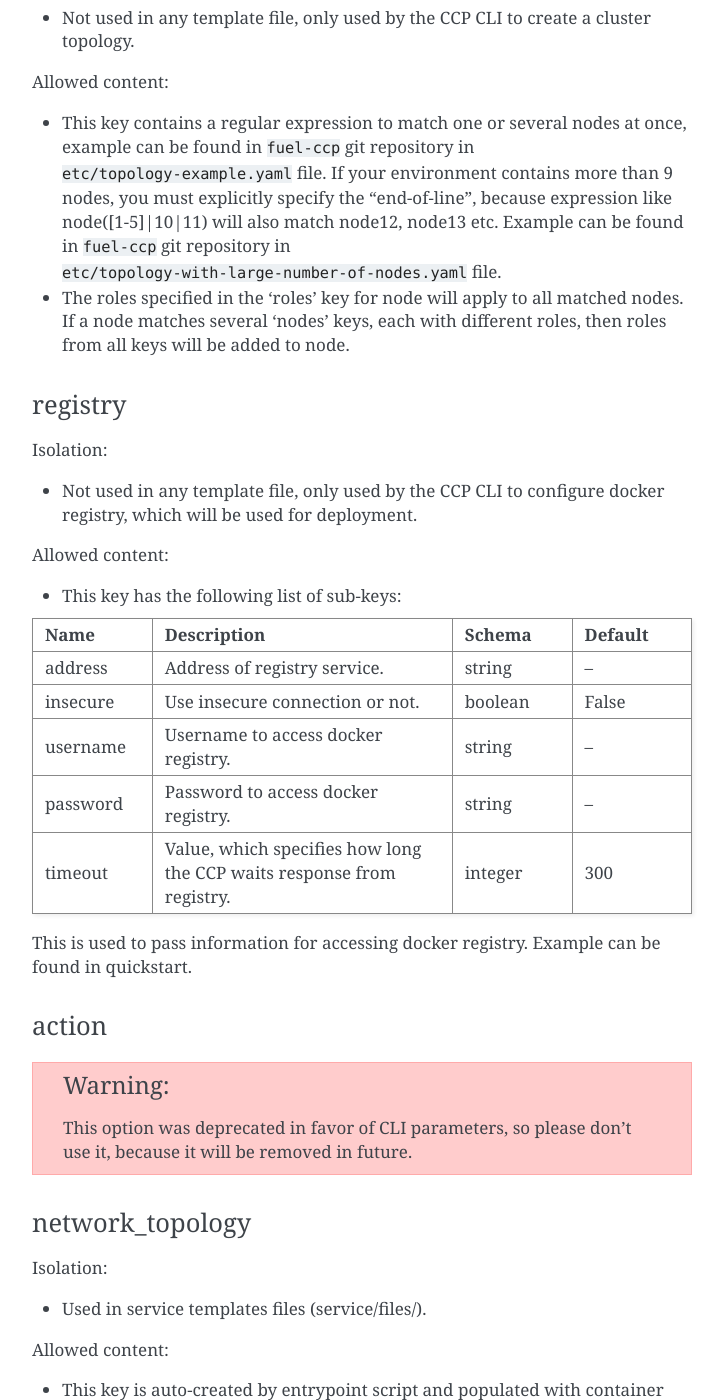
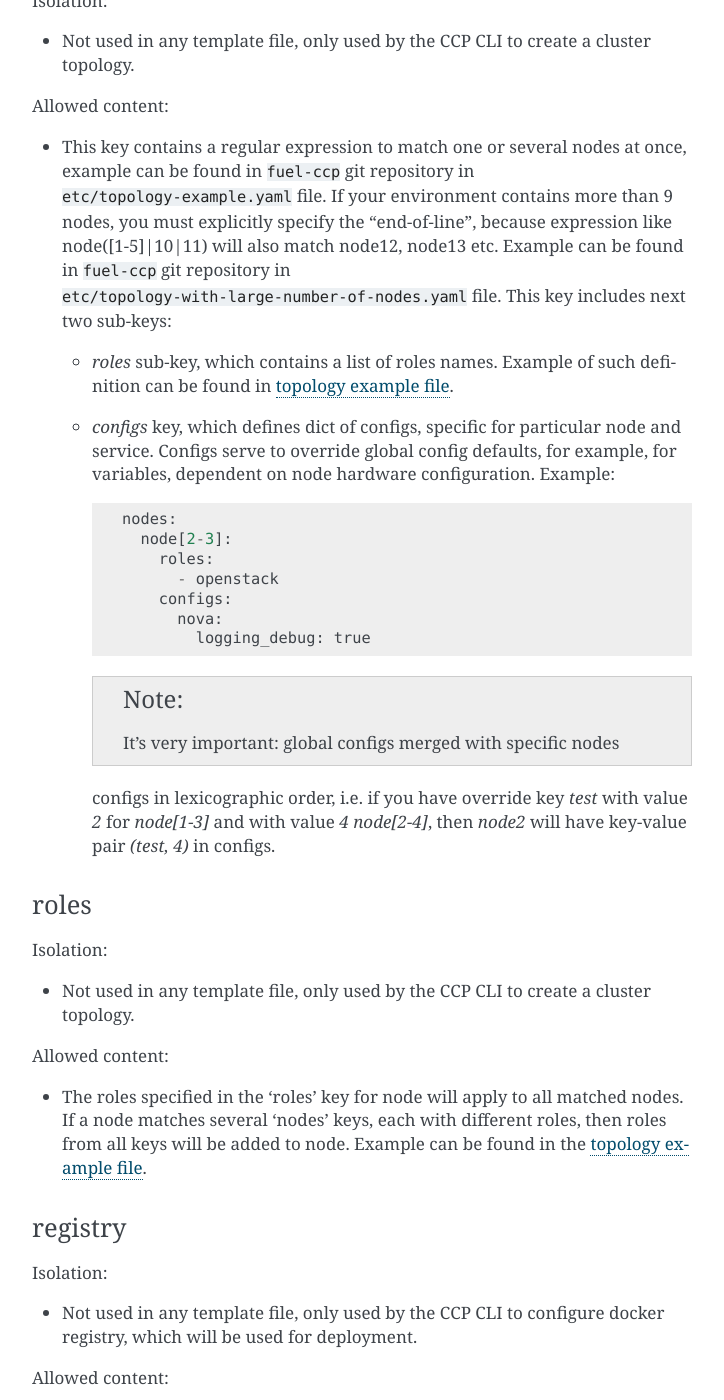
Before and after one commit to openstack-archive/fuel-ccp, a Sphinx documentation site: the page built from doc/source/config/types.rst, in a window 1280 px wide and 1400 px high, scrolled down 8421 px. Shown: the whole window, without its empty margins (388-1112 px from the left). Built offline with Sphinx 7.4.7, drawn with Linux system fonts in a browser that asks for light colours; some of the changed text lies outside the part shown.

Commit message:
Add documentation for nodes configs
Added new sub-key definition to documentation. Refactor nodes
and roles key types description in docs.

Change-Id: Ie8f15044e05c67e1ed1a8919e07ded3518e6b24c
Depends-on: I379f4840e6093b7910b5d7dd612de62b1fe0ac2e
Related-bug: #1653077

```diff
--- a/doc/source/config/types.rst
+++ b/doc/source/config/types.rst
@@ -44,7 +44,8 @@
 - :ref:`configs`
 - :ref:`files`
 - :ref:`kubernetes`
-- :ref:`nodes_roles`
+- :ref:`nodes`
+- :ref:`roles`
 - :ref:`replicas`
 
 Other specific variables
@@ -483,15 +484,54 @@
 
 - This key contains a regular expression to match one or several nodes at once,
   example can be found in ``fuel-ccp`` git repository in
-  ``etc/topology-example.yaml`` file.
-  If your environment contains more than 9 nodes, you must explicitly specify
-  the "end-of-line", because expression like node([1-5]|10|11) will also match
-  node12, node13 etc. Example can be found in ``fuel-ccp`` git repository in
-  ``etc/topology-with-large-number-of-nodes.yaml`` file.
+  ``etc/topology-example.yaml`` file. If your environment contains more than 9
+  nodes, you must explicitly specify the "end-of-line", because expression like
+  node([1-5]|10|11) will also match node12, node13 etc. Example can be found in
+  ``fuel-ccp`` git repository in
+  ``etc/topology-with-large-number-of-nodes.yaml`` file. This key includes
+  next two sub-keys:
+
+  * *roles* sub-key, which contains a list of roles names. Example of such
+    definition can be found in `topology example file <https://github.com
+    /openstack/fuel-ccp/blob/master/etc/topology-example.yaml>`_.
+
+  * *configs* key, which defines dict of configs, specific for particular node
+    and service. Configs serve to override global config defaults, for example,
+    for variables, dependent on node hardware configuration. Example:
+
+    ::
+
+       nodes:
+         node[2-3]:
+           roles:
+             - openstack
+           configs:
+             nova:
+               logging_debug: true
+
+    .. NOTE:: It's very important: global configs merged with specific nodes
+    configs in lexicographic order, i.e. if you have override key *test* with
+    value *2* for `node[1-3]` and with value *4* `node[2-4]`, then `node2` will
+    have key-value pair *(test, 4)* in configs.
+
+.. _roles:
+
+roles
+-----
+
+Isolation:
+
+- Not used in any template file, only used by the CCP CLI to create a cluster
+  topology.
+
+Allowed content:
 
 - The roles specified in the 'roles' key for node will apply to all matched
   nodes. If a node matches several 'nodes' keys, each with different roles,
-  then roles from all keys will be added to node.
+  then roles from all keys will be added to node. Example can be found in the
+  `topology example file
+  <https://github.com/openstack/fuel-ccp/blob/master/etc/
+  topology-example.yaml>`_.
 
 .. _registry:
 
```
Also changed, not shown: other parts of doc/source/config/types.rst (+3 -3 lines).
